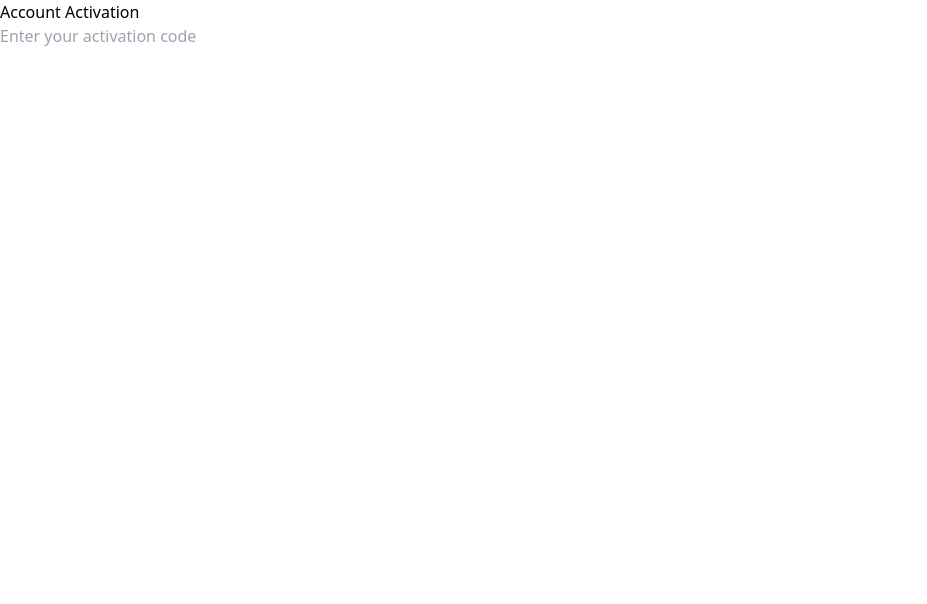
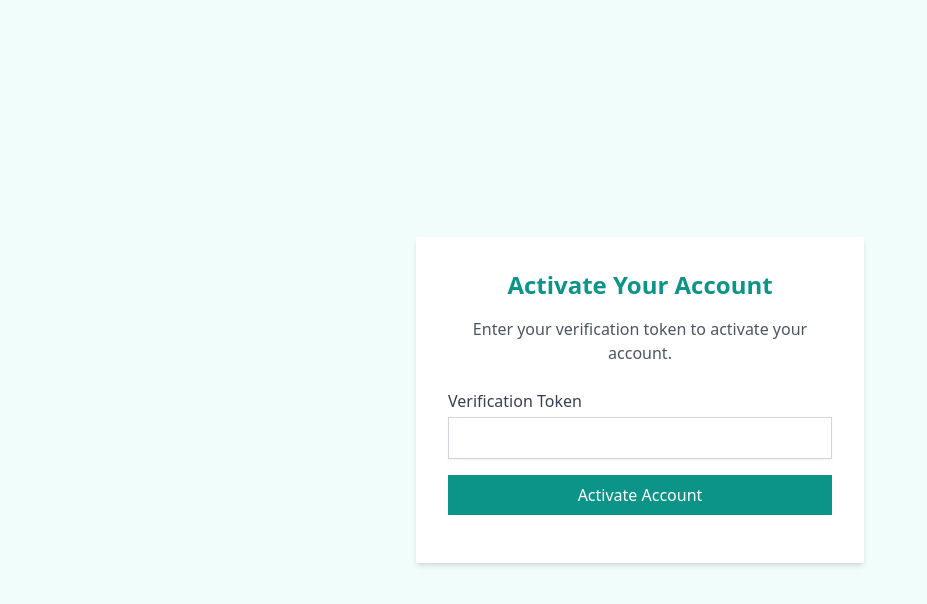
Before and after one commit to same-ou/PharmaFind, a React (Vite) app in the folder frontend/: page /activate in a window 1280 px wide. Shown: the top 604 px of the page, without its empty margins (0-927 px from the left). Built offline with nearby package versions, Linux system fonts and the light colour scheme.

Commit message:
new update

```diff
--- a/frontend/src/Activation/Activate.tsx
+++ b/frontend/src/Activation/Activate.tsx
@@ -1,46 +1,75 @@
 // Activate.js
-import {  useState } from "react";
+import { useState } from "react";
 import { useNavigate } from "react-router-dom";
 import { request, setAuthToken } from "../Helper/Axios_helper";
 
-function Activate() {
+const Activate = () => {
   const [message, setMessage] = useState("");
   const [token, setToken] = useState("");
+  const [error, setError] = useState(false);
   const navigate = useNavigate();
 
-  const activateAccount = () => {
+  const activateAccount = (e) => {
+    e.preventDefault();
     request("post", "/auth/activate", { token })
       .then((response) => {
-        setMessage("Account activated successfully!");
-
-        if (response.status === 200 ) {
+        if (response.status === 200) {
           setMessage("Account activated successfully!");
           setAuthToken(response.data.token);
           navigate("/");
-
+          setError(false);
         } else {
           setMessage("Activation failed. The link may be expired or invalid.");
+          setError(true);
         }
       })
       .catch((error) => {
         console.error("Activation error:", error);
         setMessage("Activation failed. The link may be expired or invalid.");
+        setError(true);
       });
   };
 
   return (
     <>
-      <form onSubmit={activateAccount}>
-        <h1>Account Activation</h1>
+      <div className="flex flex-col justify-center items-center min-h-screen bg-teal-50 p-4">
+        <div className="bg-white shadow-md rounded-lg p-8 max-w-md w-full">
+          <h1 className="text-2xl font-semibold text-center text-teal-600 mb-4">
+            Activate Your Account
+          </h1>
+          <p className="text-center text-gray-600 mb-6">
+            Enter your verification token to activate your account.
+          </p>
+          <form onSubmit={activateAccount} className="space-y-4">
+            <div>
+              <label htmlFor="token" className="block text-gray-700">
+                Verification Token
+              </label>
               <input
                 type="text"
-          placeholder="Enter your activation code"
+                id="token"
                 value={token}
                 onChange={(e) => setToken(e.target.value)}
+                className="mt-1 block w-full px-3 py-2 border border-gray-300 rounded-md shadow-sm focus:outline-none focus:ring focus:ring-teal-200 focus:border-teal-300"
+                required
               />
+            </div>
+            <button
+              type="submit"
+              className="w-full bg-teal-600 text-white py-2 rounded-md hover:bg-teal-700 transition-colors duration-200"
+            >
+              Activate Account
+            </button>
           </form>
+          {error ? (
+            <p className="mt-4 text-center text-red-500">{message}</p>
+          ) : (
+            <p className="mt-4 text-center text-green-500">{message}</p>
+          )}
+        </div>
+      </div>
     </>
   );
-}
+};
 
 export default Activate;
```
Lines whose indentation alone changed are shown as unchanged.
